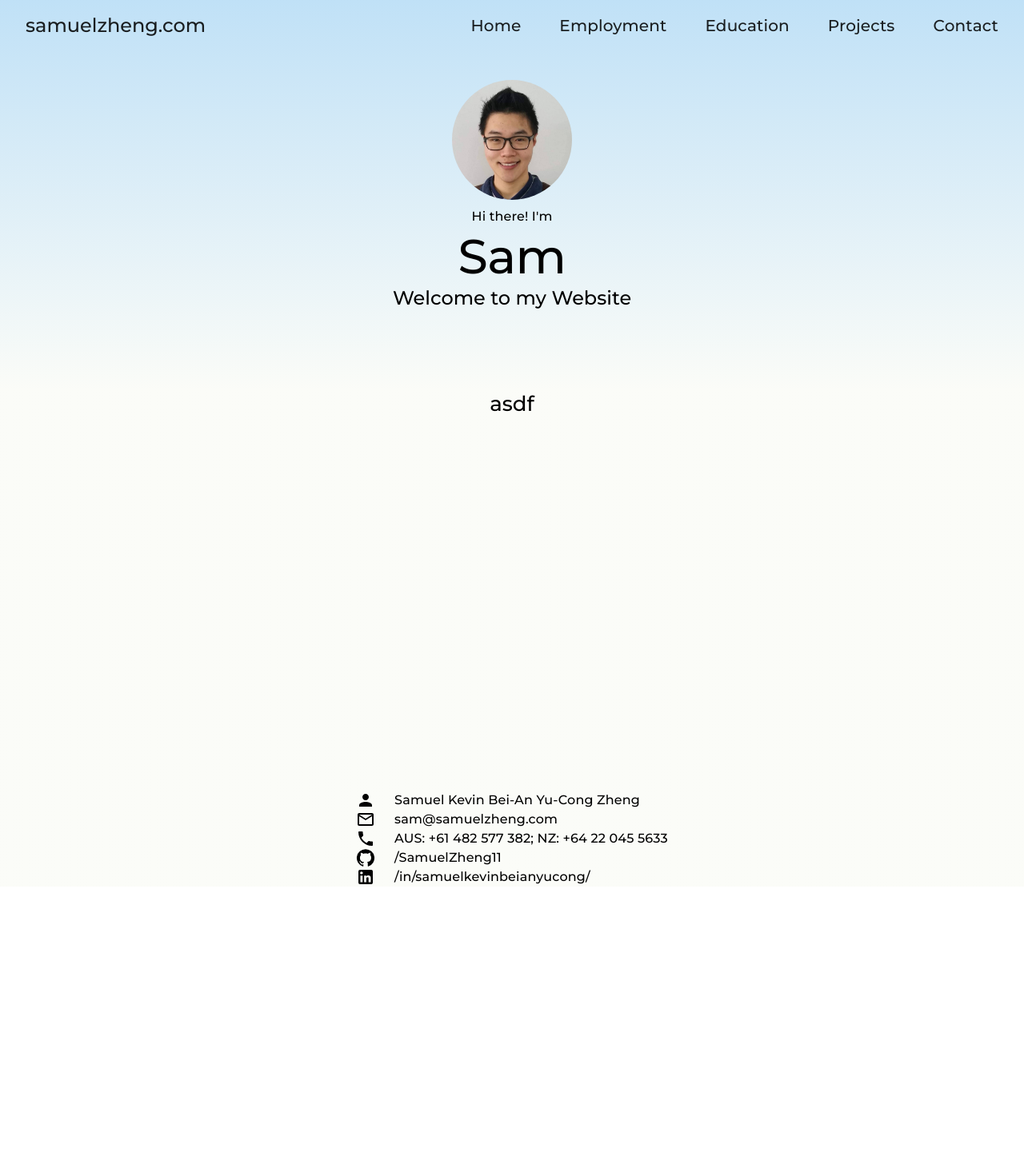
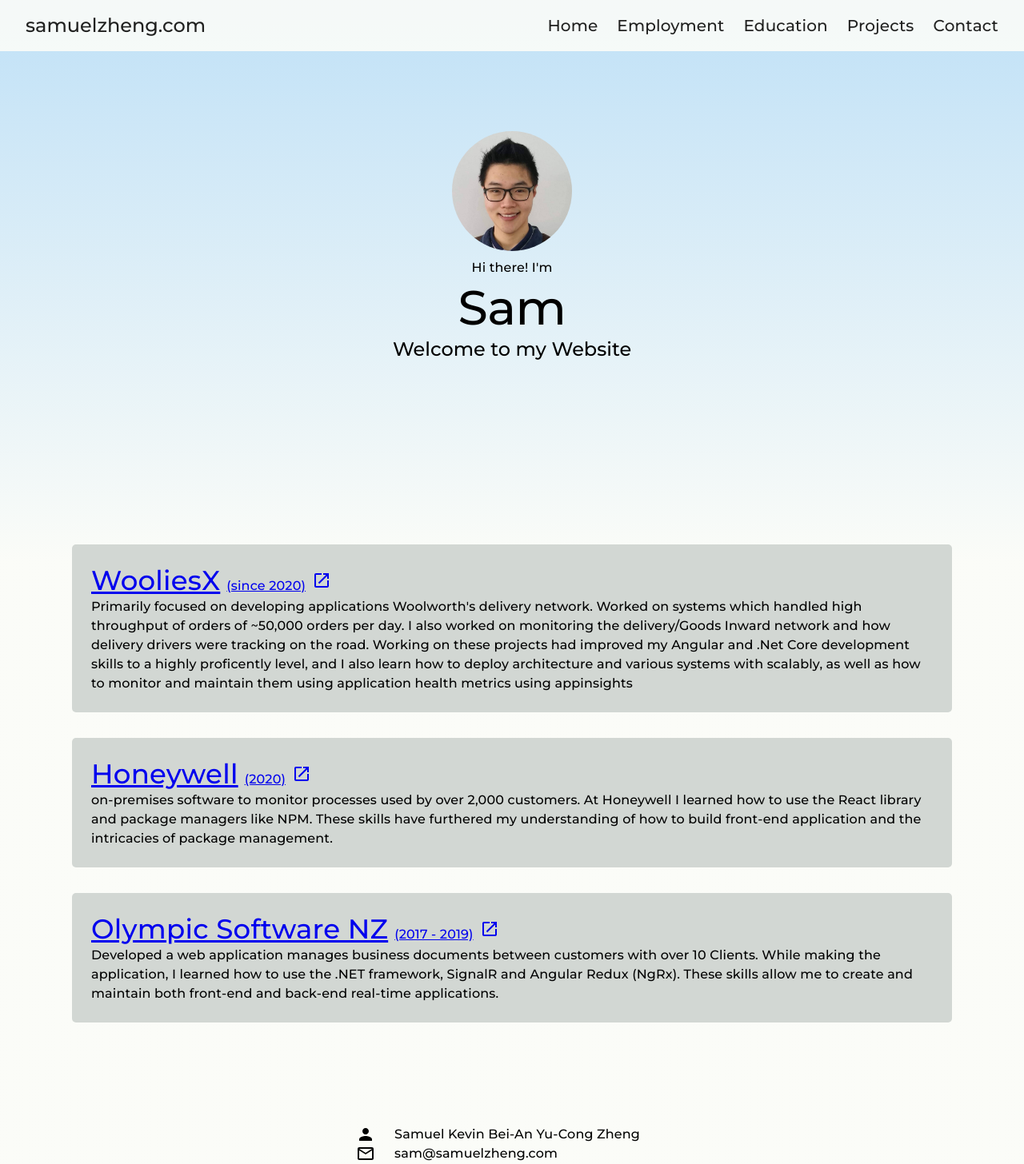
Before and after one commit to SamuelZheng11/Sams_Website, a React (Create React App) app: page / in a window 1280 px wide. Shown: the top 1456 px of the page at 80% size. Before the commit the page ends 1109 px from the top, so only its background shows below. Built offline with nearby package versions, Linux system fonts and the light colour scheme.

Commit message:
add employment history with brief summary (#5)

```diff
--- a/src/core/panel/PanelComponent.scss
+++ b/src/core/panel/PanelComponent.scss
@@ -3,5 +3,5 @@
     background: white;
     border-radius:  5px;
     border: 1px black;
-    background-color: rgba(255, 255, 255, 0.65);
+    background-color: rgba(210, 215, 211, 1);
 }
--- a/src/core/panel/PanelComponent.tsx
+++ b/src/core/panel/PanelComponent.tsx
@@ -3,14 +3,15 @@
 import "./PanelComponent.scss"
 
 export interface PanelProps {
-    children?: ReactElement | ReactElement[]
+    className?: string | string[],
+    children?: ReactElement | ReactElement[],
     size?: TSize
 }
 
 function PanelComponent(props: PanelProps) {
 
     return (
-        <div className="panel" >
+        <div className={`panel ${props.className}`}>
             {props.children}
         </div>
     )
--- a/src/main-website/Website.scss
+++ b/src/main-website/Website.scss
@@ -18,4 +18,12 @@
   background: -moz-linear-gradient(90deg, hsla(75, 40%, 98%, 1) 56%, hsla(204, 77%, 86%, 1) 100%);
   background: -webkit-linear-gradient(90deg, hsla(75, 40%, 98%, 1) 56%, hsla(204, 77%, 86%, 1) 100%);
   filter: progid:DXImageTransform.Microsoft.gradient( startColorstr="var($background-white)", endColorstr="var($background-blue)", GradientType=1 );
+
+  &-body {
+    > * {
+      padding: $spacing-xxx-large 0 $spacing-xxx-large 0;
+      justify-content: center;
+      display: flex;
+    }
+  }
 }
--- a/src/main-website/Website.tsx
+++ b/src/main-website/Website.tsx
@@ -5,10 +5,11 @@
 import { createRef, useEffect } from 'react';
 import { useAppSelector } from './WebsiteHooks';
 import { EWebsitePages } from './WebsiteTypes';
+import EmploymentComponent from './employment/EmploymentComponent';
 
 function Website() {
 	const view = useAppSelector(state  => state.navigation.view);
-	const [homeRef, contactRef] = [createRef<HTMLDivElement>(), createRef<HTMLDivElement>()];
+	const [homeRef, employmentRef, contactRef] = [createRef<HTMLDivElement>(), createRef<HTMLDivElement>(), createRef<HTMLDivElement>()];
 
 	useEffect(() => {
 		checkViewToScrollTo()
@@ -18,6 +19,10 @@
 		switch(view) {
 			case EWebsitePages.home:
 				homeRef.current?.scrollIntoView({behavior: "smooth"});
+				break;
+
+			case EWebsitePages.employment:
+				employmentRef.current?.scrollIntoView({behavior: "smooth"});
 				break;
 
 			case EWebsitePages.contact:
@@ -32,11 +37,16 @@
 	return (
 		<div className="website">
 			<Header></Header>
-			<div ref={homeRef}>
-				<HomePageComponent></HomePageComponent>
-			</div>
-			<div ref={contactRef}>
-				<ContactComponent></ContactComponent>
+			<div className="website-body">
+				<div ref={homeRef}>
+					<HomePageComponent></HomePageComponent>
+				</div>
+				<div ref={employmentRef}>
+					<EmploymentComponent></EmploymentComponent>
+				</div>
+				<div ref={contactRef}>
+					<ContactComponent></ContactComponent>
+				</div>
 			</div>
 		</div>
 	);
--- a/src/main-website/contact/ContactComponent.scss
+++ b/src/main-website/contact/ContactComponent.scss
@@ -4,8 +4,4 @@
     .contact-detail-text {
         padding-left: $spacing-medium;
     }
-
-    .filler {
-        height: 500px;
-    }
 }
--- a/src/main-website/contact/ContactComponent.tsx
+++ b/src/main-website/contact/ContactComponent.tsx
@@ -13,7 +13,6 @@
 function ContactComponent() {
     return(
         <div className='contact-container'>
-            <div className="filler">asdf</div>
             <Layout orientation='horizontal'>
                 <PersonIcon></PersonIcon>
                 <Typography className='contact-detail-text'>{FULL_NAME}</Typography>
--- /dev/null
+++ b/src/main-website/employment/EmploymentComponent.scss
@@ -0,0 +1,33 @@
+@import 'src/variables.scss';
+
+.employment{
+    margin: 0 $spacing-xxxxx-large 0 $spacing-xxxxx-large;
+
+    > * {
+        margin-bottom: $spacing-large;
+    }
+
+    :last-child {
+        margin-bottom: 0;
+    }
+
+    &-card{
+        padding: $spacing-medium;
+
+        &-title-container {
+            align-items: baseline;
+
+            > * {
+                padding-right: $spacing-xx-small;
+            }
+
+            :last-child {
+                padding-right: 0;
+            }
+        }
+
+        &-body-text {
+            text-align: left;
+        }
+    }
+}
--- /dev/null
+++ b/src/main-website/employment/EmploymentComponent.tsx
@@ -0,0 +1,78 @@
+import { Typography } from '@mui/material';
+import LaunchIcon from '@mui/icons-material/Launch';
+
+import Layout from '../../core/layout/LayoutComponent';
+import PanelComponent from '../../core/panel/PanelComponent';
+
+import './EmploymentComponent.scss'
+
+function EmploymentComponent() {
+    return(
+        <Layout orientation='vertical' className="employment">
+            <PanelComponent className="employment-card">
+                    <Layout orientation='horizontal'>
+                        <a href="https://wooliesx.com.au/">
+                            <Layout className="employment-card-title-container" orientation='horizontal'>
+                                <Typography variant="h4">WooliesX</Typography>
+                                <Typography variant="subtitle1">(since 2020)</Typography>
+                                <LaunchIcon></LaunchIcon>
+                            </Layout>
+                        </a>
+                    </Layout>
+
+                <Typography variant="body1" className="employment-card-body-text">
+                    Primarily focused on developing applications Woolworth's delivery network.
+                    Worked on systems which handled high throughput of orders of ~50,000 orders
+                    per day. I also worked on monitoring the delivery/Goods Inward network and
+                    how delivery drivers were tracking on the road. Working on these projects had
+                    improved my Angular and .Net Core development skills to a highly proficently
+                    level, and I also learn how to deploy architecture and various systems with
+                    scalably, as well as how to monitor and maintain them using application health
+                    metrics using appinsights
+                </Typography>
+            </PanelComponent>
+
+            <PanelComponent className="employment-card">
+                <Layout orientation='horizontal'>
+                    <a href="https://www.honeywell.com/">
+                        <Layout className="employment-card-title-container" orientation='horizontal'>
+                            <Typography variant="h4">Honeywell</Typography>
+                            <Typography variant="subtitle1">(2020)</Typography>
+                            <LaunchIcon></LaunchIcon>
+                        </Layout>
+                    </a>
+                </Layout>
+
+
+                <Typography variant="body1" className="employment-card-body-text">
+                    on-premises software to monitor processes used by over 2,000 customers. At
+                    Honeywell I learned how to use the React library and package managers like
+                    NPM. These skills have furthered my understanding of how to build front-end
+                    application and the intricacies of package management.
+                </Typography>
+            </PanelComponent>
+
+            <PanelComponent className="employment-card">
+                <Layout orientation='horizontal'>
+                    <a href="https://www.olympic.co.nz/">
+                        <Layout className="employment-card-title-container" orientation='horizontal'>
+                            <Typography variant="h4">Olympic Software NZ</Typography>
+                            <Typography variant="subtitle1">(2017 - 2019)</Typography>
+                            <LaunchIcon></LaunchIcon>
+                        </Layout>
+                    </a>
+                </Layout>
+
+
+                <Typography variant="body1" className="employment-card-body-text">
+                    Developed a web application manages business documents between customers with
+                    over 10 Clients. While making the application, I learned how to use the .NET
+                    framework, SignalR and Angular Redux (NgRx). These skills allow me to create
+                    and maintain both front-end and back-end real-time applications.
+                </Typography>
+            </PanelComponent>
+        </Layout>
+    );
+}
+
+export default EmploymentComponent;
--- a/src/main-website/header/HeaderComponent.scss
+++ b/src/main-website/header/HeaderComponent.scss
@@ -5,21 +5,21 @@
  */
 
 .header{
-    padding: 0 $size-x-large 0 $size-x-large;
-    height: 64px;
-    background-color: $background-white !important;
+    padding: 0 $size-large 0 $size-large;
+    height: $size-xxx-large;
+    background-color: rgba($color: $background-white, $alpha: 0.9) !important;
 
-    background: transparent !important;
+    // background: transparent !important;
     box-shadow: none !important;
 
-    .header-nav-container{
+    &-nav-container{
         .header-nav-option {
-            padding: 0 $size-medium 0 $size-medium;
+            margin: 0 $size-x-small 0 $size-x-small;
             cursor: pointer;
         }
 
         :last-child {
-            padding-right: 0;
+            margin-right: 0;
         }
     }
 }
--- a/src/main-website/header/HeaderComponent.tsx
+++ b/src/main-website/header/HeaderComponent.tsx
@@ -13,7 +13,7 @@
     const dispatch = useAppDispatch()
 
     return(
-        <AppBar color="default" className="header">
+        <AppBar color="default" className="header" >
             <Layout orientation='horizontal' spacing='fill'>
                 <Typography variant="h5">
                     {HEADER_WEBSITE_NAME}
--- a/src/main-website/home/HomePageComponent.tsx
+++ b/src/main-website/home/HomePageComponent.tsx
@@ -4,9 +4,7 @@
 function HomePageComponent() {
     return(
         <div>
-            <div id="intro">
-                <IntroComponent></IntroComponent>
-            </div>
+            <IntroComponent></IntroComponent>
         </div>
     )
 }
--- a/src/variables.scss
+++ b/src/variables.scss
@@ -2,7 +2,6 @@
 
 $background-white: #FBFCF8;
 $background-blue: #C0E1F7;
-
 
 /**
   * Sizes
@@ -12,10 +11,10 @@
 $size-x-small: 12px;
 $size-small: 16px;
 $size-medium: 24px;
-$size-x-large: 32px;
-$size-xx-large: 48px;
-$size-xxx-large: 56px;
-$size-xxxx-large: 64px;
+$size-large: 32px;
+$size-x-large: 48px;
+$size-xx-large: 56px;
+$size-xxx-large: 64px;
 
 /**
   * Spacing
@@ -25,7 +24,9 @@
   $spacing-x-small: 12px;
   $spacing-small: 16px;
   $spacing-medium: 24px;
-  $spacing-x-large: 32px;
-  $spacing-xx-large: 48px;
-  $spacing-xxx-large: 56px;
-  $spacing-xxxx-large: 64px;
+  $spacing-large: 32px;
+  $spacing-x-large: 48px;
+  $spacing-xx-large: 56px;
+  $spacing-xxx-large: 64px;
+  $spacing-xxxx-large: 72px;
+  $spacing-xxxxx-large: 90px;
```
